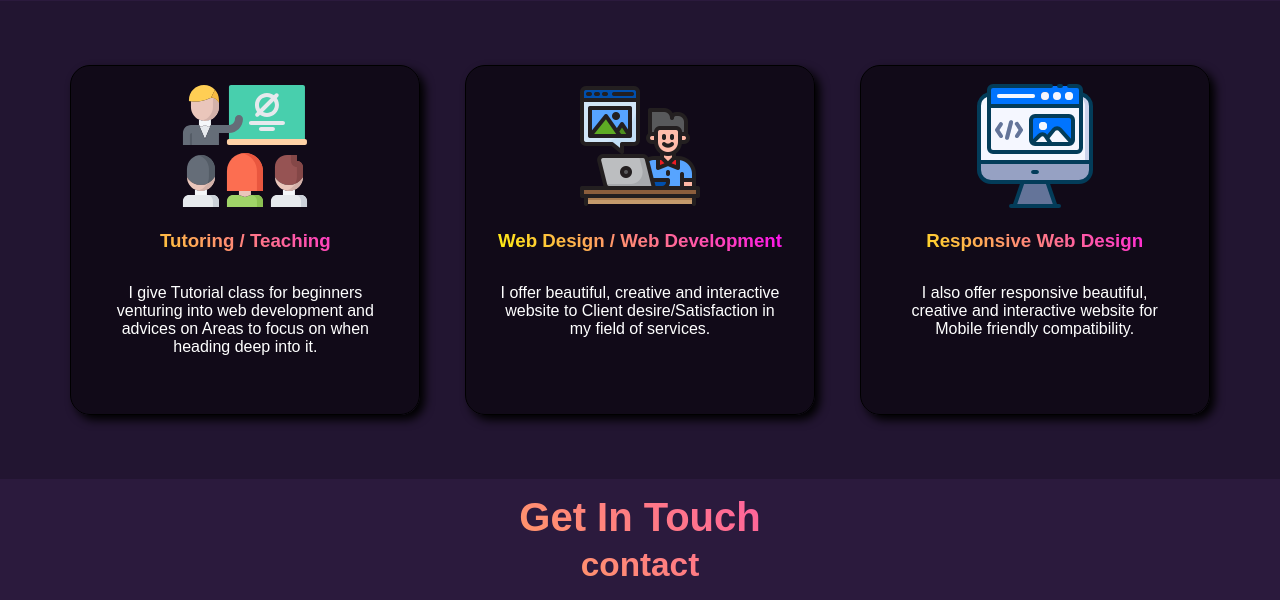
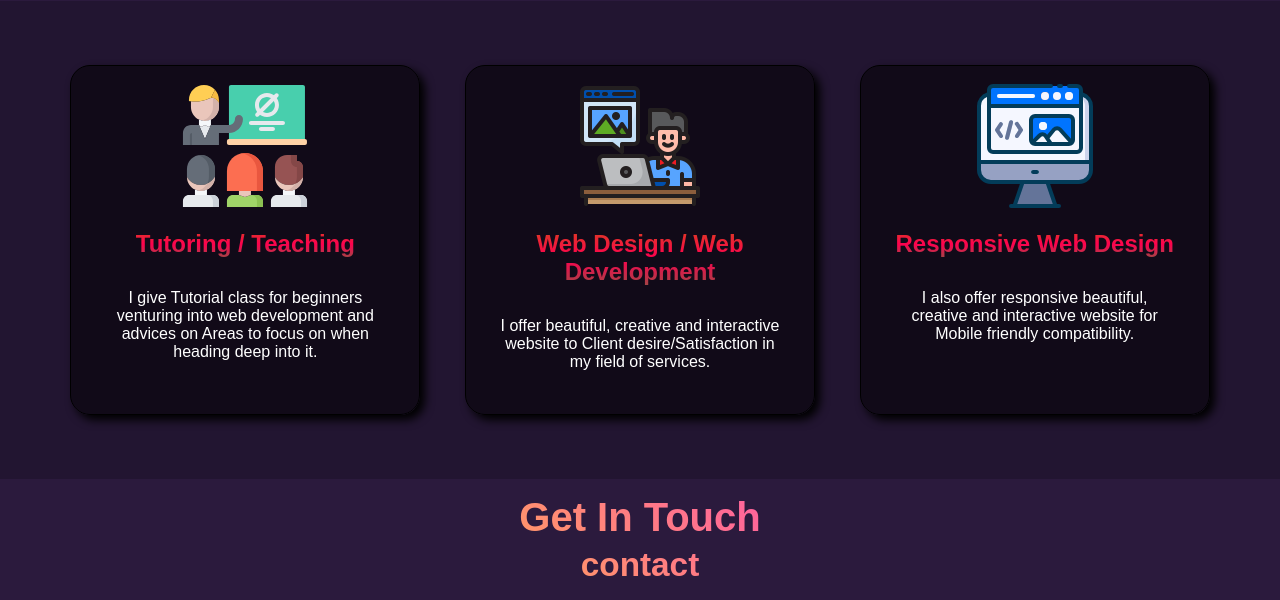
Before and after one commit to freakishcode/bakarePortfolio, a PHP site: page / in a window 1280 px wide. Shown: the part 2733-3333 px from the top of the page. Run offline with PHP 8.4, Linux system fonts and the light colour scheme.

Commit message:
css update

```diff
--- a/index.css
+++ b/index.css
@@ -799,8 +799,8 @@ header.header-bg-light {
     height: 8rem;
   }
 
-  h3 {
-    background: var(--gradient);
+  h2 {
+    background: var(--gradient2);
     background-clip: text;
     -webkit-background-clip: text;
     -webkit-text-fill-color: transparent;
@@ -809,7 +809,7 @@ header.header-bg-light {
 
   p {
     color: #fff;
-    margin-top: 1rem;
+    margin-top: 0.88rem;
     padding: 1rem;
     font-size: 1rem;
   }
--- a/index.html
+++ b/index.html
@@ -485,7 +485,7 @@
         <div class="ServiceContainer">
           <div class="service-box animate-service">
             <img src="./assets/Icons/Tutor.svg" alt="Tutoring / Teaching" />
-            <h3>Tutoring / Teaching</h3>
+            <h2>Tutoring / Teaching</h2>
             <p>
               I give Tutorial class for beginners venturing into web development
               and advices on Areas to focus on when heading deep into it.
@@ -497,7 +497,7 @@
               src="./assets/Icons/programmer_4668332.png"
               alt="Web Design / Web Development"
             />
-            <h3>Web Design / Web Development</h3>
+            <h2>Web Design / Web Development</h2>
             <p>
               I offer beautiful, creative and interactive website to Client
               desire/Satisfaction in my field of services.
@@ -506,7 +506,7 @@
 
           <div class="service-box animate-service">
             <img src="./assets/Icons/Web-Dev.svg" alt="Responsive Web Design" />
-            <h3>Responsive Web Design</h3>
+            <h2>Responsive Web Design</h2>
             <p>
               I also offer responsive beautiful, creative and interactive
               website for Mobile friendly compatibility.
```
